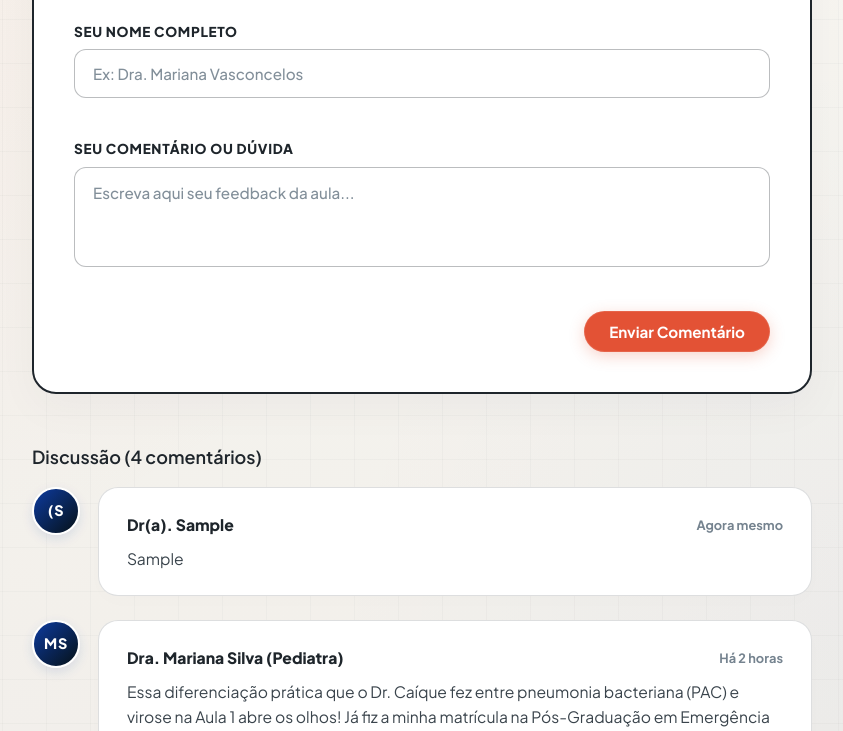
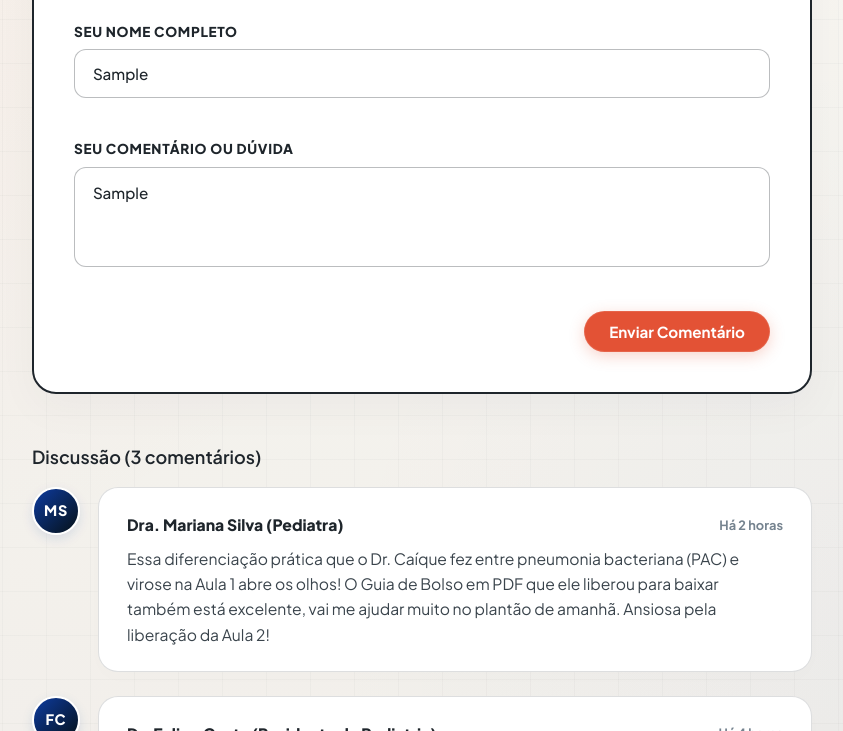
Before and after one commit to ruanf4/AURUM---Blog, a plain HTML site: page index.html in a window 1280 px wide. Both pictures are taken after typing "Sample", "Sample" into the empty fields and a click on the button "Enviar Comentário". Shown: the part 3151-3882 px from the top of the page, without its empty margins (218-1061 px from the left). Drawn offline with Linux system fonts and the light colour scheme.

Commit message:
fix: resolve erro de IDs no envio de comentarios e readequa os comentarios padrao para a serie de pneumonia

```diff
--- a/index.html
+++ b/index.html
@@ -19,7 +19,7 @@
 
   <!-- Estilos -->
   <link rel="stylesheet" href="css/root.css">
-  <link rel="stylesheet" href="css/aurum.css?v=1.2.5">
+  <link rel="stylesheet" href="css/aurum.css?v=1.2.6">
 </head>
 <body class="page-home">
 
@@ -377,6 +377,6 @@
   </div>
 
   <!-- Scripts -->
-  <script src="js/aurum.js?v=1.2.5"></script>
+  <script src="js/aurum.js?v=1.2.6"></script>
 </body>
 </html>
--- a/js/aurum.js
+++ b/js/aurum.js
@@ -220,17 +220,17 @@
     {
       author: "Dra. Mariana Silva (Pediatra)",
       date: "Há 2 horas",
-      content: "Essa diferenciação prática que o Dr. Caíque fez entre pneumonia bacteriana (PAC) e virose na Aula 1 abre os olhos! Já fiz a minha matrícula na Pós-Graduação em Emergência Pediátrica e Neonatal e estou ansiosa para a simulação prática presencial. O suporte deles para tirar dúvidas dos casos de plantão no grupo é exatamente o que um médico recém-formado precisa."
+      content: "Essa diferenciação prática que o Dr. Caíque fez entre pneumonia bacteriana (PAC) e virose na Aula 1 abre os olhos! O Guia de Bolso em PDF que ele liberou para baixar também está excelente, vai me ajudar muito no plantão de amanhã. Ansiosa pela liberação da Aula 2!"
     },
     {
       author: "Dr. Felipe Costa (Residente de Pediatria)",
       date: "Há 4 horas",
-      content: "O checklist de sinais de gravidade da PAC que o Dr. Caíque ensinou já salvou meu plantão de ontem. O módulo de pneumonia complicada com derrame pleural (PACC) também está impecável. Essa Pós com reconhecimento UNIFATEC/MEC vale cada centavo."
+      content: "O checklist de sinais de gravidade da PAC que o Dr. Caíque ensinou já salvou meu plantão de ontem no pronto-socorro infantil. Excelente iniciativa com essa série de aulas gratuitas!"
     },
     {
       author: "Dra. Beatriz Ramos (Médica Generalista)",
       date: "Há 6 horas",
-      content: "Sempre tive muito receio com intubação pediátrica e choque séptico. Ver a clareza da ementa e a simulação prática em manequins robóticos avançados de alta fidelidade me deu a segurança definitiva para entrar na Pós da Aurum. Dr. Caíque é sensacional!"
+      content: "Sempre tive muito receio com o manejo de pneumonia em crianças na emergência por conta da escolha do antibiótico e a hora de internar. Ver a clareza da Aula 1 me deu uma segurança enorme. Parabéns a toda equipe da Aurum Educação!"
     }
   ];
 
@@ -291,8 +291,10 @@
     commentForm.addEventListener("submit", function (e) {
       e.preventDefault();
 
-      const authorInput = document.getElementById("author-name");
-      const contentInput = document.getElementById("comment-content");
+      const authorInput = document.getElementById("comment-name");
+      const contentInput = document.getElementById("comment-text");
+
+      if (!authorInput || !contentInput) return;
 
       const authorName = authorInput.value.trim();
       const commentContent = contentInput.value.trim();
@@ -300,7 +302,7 @@
       if (!authorName || !commentContent) return;
 
       const newComment = {
-        author: authorName.includes("Dra.") || authorName.includes("Dr.") ? authorName : `Dr(a). ${authorName}`,
+        author: authorName.includes("Dra.") || authorName.includes("Dr.") || authorName.includes("Dra") || authorName.includes("Dr") ? authorName : `Dr(a). ${authorName}`,
         date: "Agora mesmo",
         content: commentContent
       };
```
